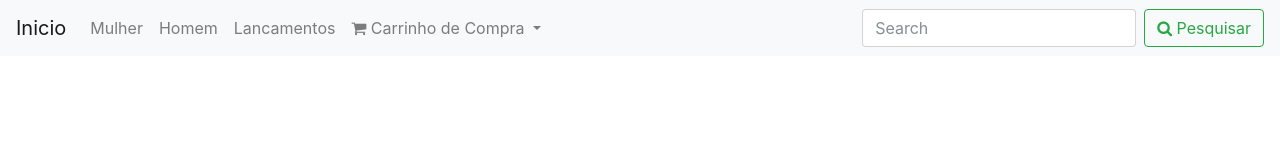
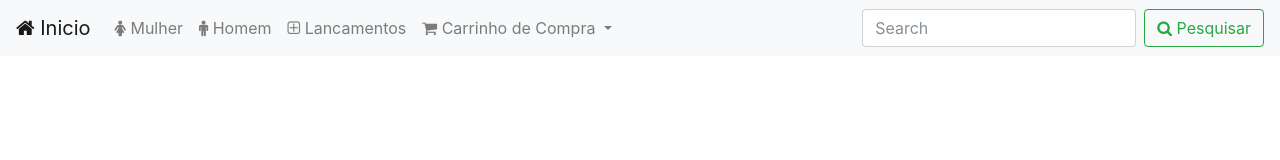
Before and after one commit to AntonioCaio/Projeto_html, a website: page public_html/index.html in a window 1280 px wide. Drawn offline with Linux system fonts and the light colour scheme.

Commit message:
ICONES ADICIONADO NO TOPO

```diff
--- a/public_html/index.html
+++ b/public_html/index.html
@@ -24,7 +24,9 @@ and open the template in the editor.
 
 
         <nav class="navbar navbar-expand-lg navbar-light bg-light">
-            <a class="navbar-brand" href="#">Inicio</a>
+            <a class="navbar-brand" href="#">
+                <i class="fa fa-home" aria-hidden="true"></i>
+                Inicio</a>
             <button class="navbar-toggler" type="button" data-toggle="collapse" data-target="#navbarSupportedContent" aria-controls="navbarSupportedContent" aria-expanded="false" aria-label="Toggle navigation">
                 <span class="navbar-toggler-icon"></span>
             </button>
@@ -32,13 +34,19 @@ and open the template in the editor.
             <div class="collapse navbar-collapse" id="navbarSupportedContent">
                 <ul class="navbar-nav mr-auto">
                     <li class="nav-item ">
-                        <a class="nav-link" href="#">Mulher<span class="sr-only">(current)</span></a>
+                        <a class="nav-link" href="#">
+                            <i class="fa fa-female" aria-hidden="true"></i>
+                            Mulher<span class="sr-only">(current)</span></a>
                     </li>
                     <li class="nav-item">
-                        <a class="nav-link" href="#">Homem</a>
+                        <a class="nav-link" href="#">
+                            <i class="fa fa-male" aria-hidden="true"></i>
+                            Homem</a>
                     </li>
                     <li class="nav-item">
-                        <a class="nav-link " href="#">Lancamentos</a>
+                        <a class="nav-link " href="#">
+                            <i class="fa fa-plus-square-o" aria-hidden="true"></i>
+                            Lancamentos</a>
                     </li>
                     <li class="nav-item dropdown">
                         <a class="nav-link dropdown-toggle" href="#" id="navbarDropdown" role="button" data-toggle="dropdown" aria-haspopup="true" aria-expanded="false">
```
